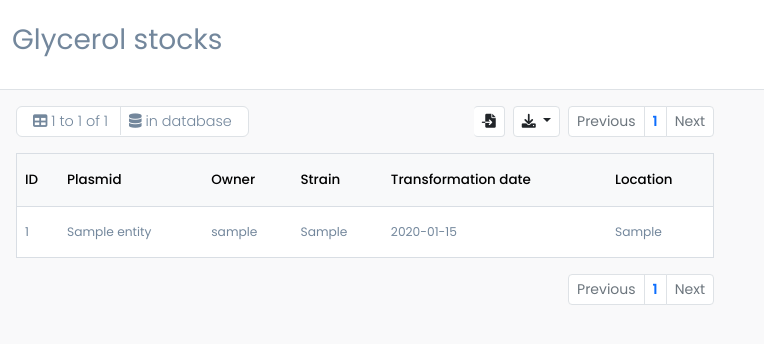
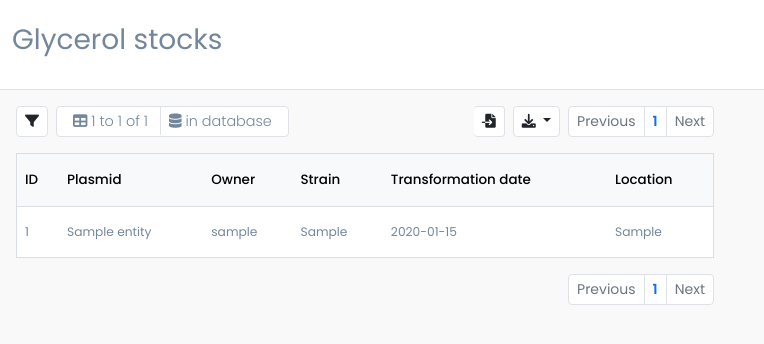
Before and after one commit to RSchleutker/labbase2, a Flask app: page /plasmid/glycerol-stocks/ in a window 1280 px wide. Shown: the part 56-400 px from the top of the page, without its empty margins (0-764 px from the left). Run offline with Flask 3, Linux system fonts and the light colour scheme; a user stored in the database is signed in; tables that the repository leaves empty hold one stand-in row (values such as "Sample post"); parts of the project's set-up code (start-up, migrations or seed data) failed here and were passed over; some libraries are stand-ins or nearby versions.

Commit message:
Added filter button to toolbar.

```diff
--- a/labbase2/templates/base-site-entities.html
+++ b/labbase2/templates/base-site-entities.html
@@ -15,7 +15,8 @@
 
 {% block navbar_right %}
 
-    <button class="btn btn-outline-light" type="button" data-bs-toggle="offcanvas" data-bs-target="#offcanvas-filters" aria-controls="offcanvasExample">
+    <button class="btn btn-outline-light" type="button" data-bs-toggle="offcanvas"
+            data-bs-target="#offcanvas-filters" aria-controls="offcanvas-filters">
         <i class="fa-solid fa-filter"></i>
     </button>
 
@@ -50,7 +51,15 @@
 
                 <div class="d-flex align-items-start">
 
-                    <div class="rounded border bg-white flex-shrink-0 fw-lighter py-1 px-2">
+                    <button type="button"
+                            class="btn btn-sm bg-white border me-2"
+                            data-bs-toggle="offcanvas"
+                            data-bs-target="#offcanvas-filters"
+                            aria-controls="offcanvas-filters">
+                        <i class="fa-solid fa-filter"></i>
+                    </button>
+
+                    <div class="rounded-1 border bg-white flex-shrink-0 fw-lighter py-1 px-2">
 
                         <span class="border-end py-1 px-2">
                             {{ results_pagination(entities) }}
@@ -103,7 +112,7 @@
 
         <div id="sidebar-right" class="flex-shrink-0 overflow-auto" style="height: 100%">
 
-                {% block sidebar_right %}{% endblock %}
+            {% block sidebar_right %}{% endblock %}
 
         </div>
 
```
